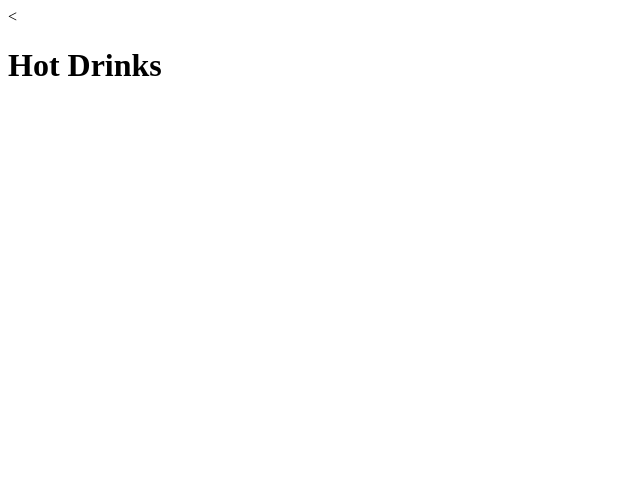
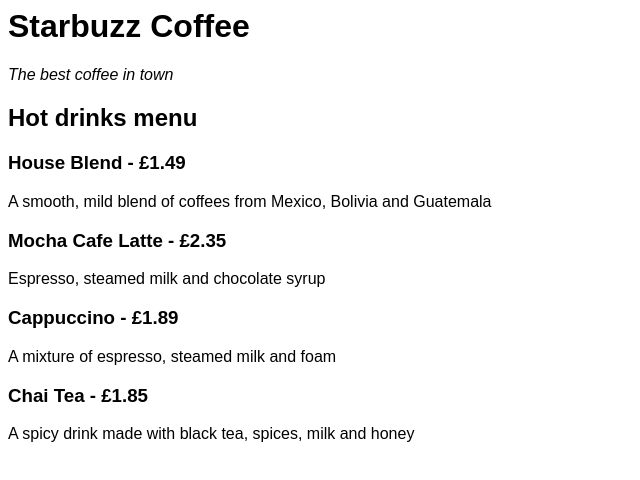
Before and after one commit to charlehs/Starbuzz_webpage, a plain HTML site: page index.html in a window 1280 px wide. Shown: the whole page, without its empty margins (0-640 px from the left). Drawn offline with Linux system fonts and the light colour scheme.

Commit message:
html added

```diff
--- a/index.html
+++ b/index.html
@@ -1,12 +1,40 @@
-<<!DOCTYPE html>
+<html>
+
+  <style>
+      body{
+        font-family: sans-serif;
+      }
+
+
+  </style>
+
   <head>
     <title>Starbuzz Coffee Menu</title>
   </head>
 
   <body>
-      <h1>Hot Drinks</h1>
+      <h1>Starbuzz Coffee</h1>
+      <p><em>The best coffee in town</em></p>
+
+      <h2>Hot drinks menu</h2>
+
+      <h3>House Blend - £1.49</h3>
+      <p>A smooth, mild blend of coffees from Mexico, Bolivia and Guatemala</p>
+
+      <h3>Mocha Cafe Latte - £2.35</h3>
+      <p>Espresso, steamed milk and chocolate syrup</p>
+
+      <h3>Cappuccino - £1.89</h3>
+      <p> A mixture of espresso, steamed milk and foam</p>
+
+      <h3>Chai Tea - £1.85</h3>
+      <p>A spicy drink made with black tea, spices, milk and honey</p>
+
+
+
+  </body>
 
 
 
 
-  </body>
+</html>
```
